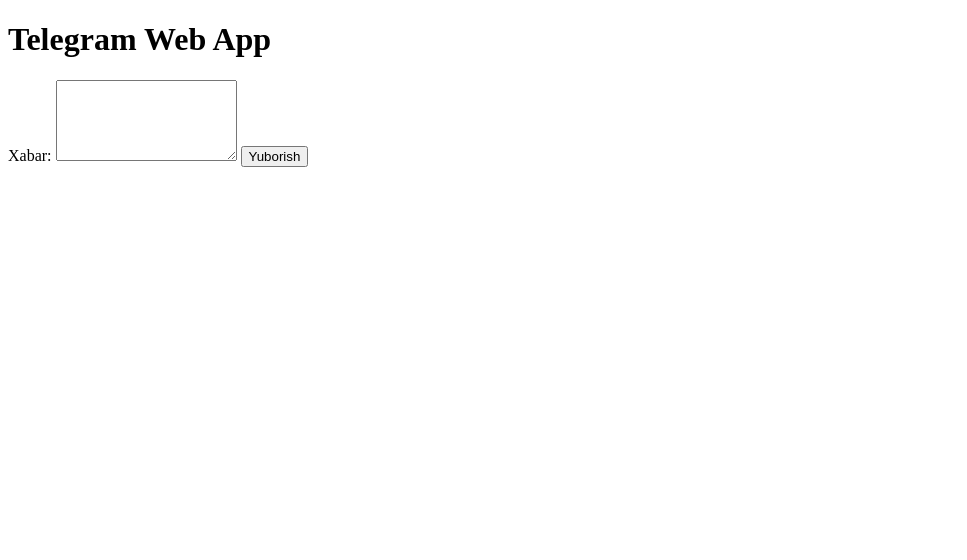
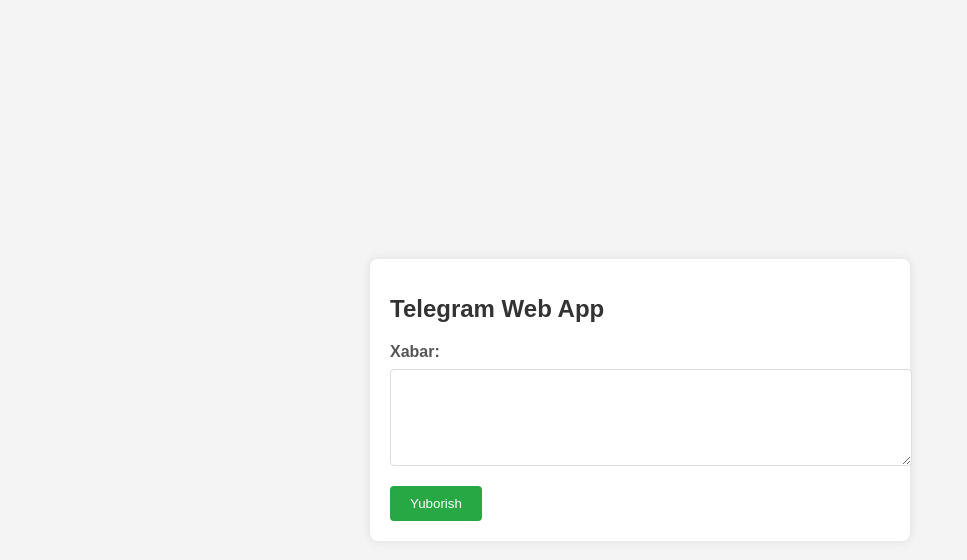
Before and after one commit to bovaqulov/hospitalchat.github.io, a plain HTML site: page index.html in a window 1280 px wide. Shown: the whole page, without its empty margins (0-967 px from the left). Drawn offline with Linux system fonts and the light colour scheme.

Commit message:
Update index.html

```diff
--- a/index.html
+++ b/index.html
@@ -4,7 +4,7 @@
     <meta charset="UTF-8">
     <meta name="viewport" content="width=device-width, initial-scale=1.0">
     <title>Telegram Web App</title>
-    <link rel="stylesheet" href="styles.css">
+    <link rel="stylesheet" href="static/css/style.css">
 </head>
 <body>
     <div class="container">
```
